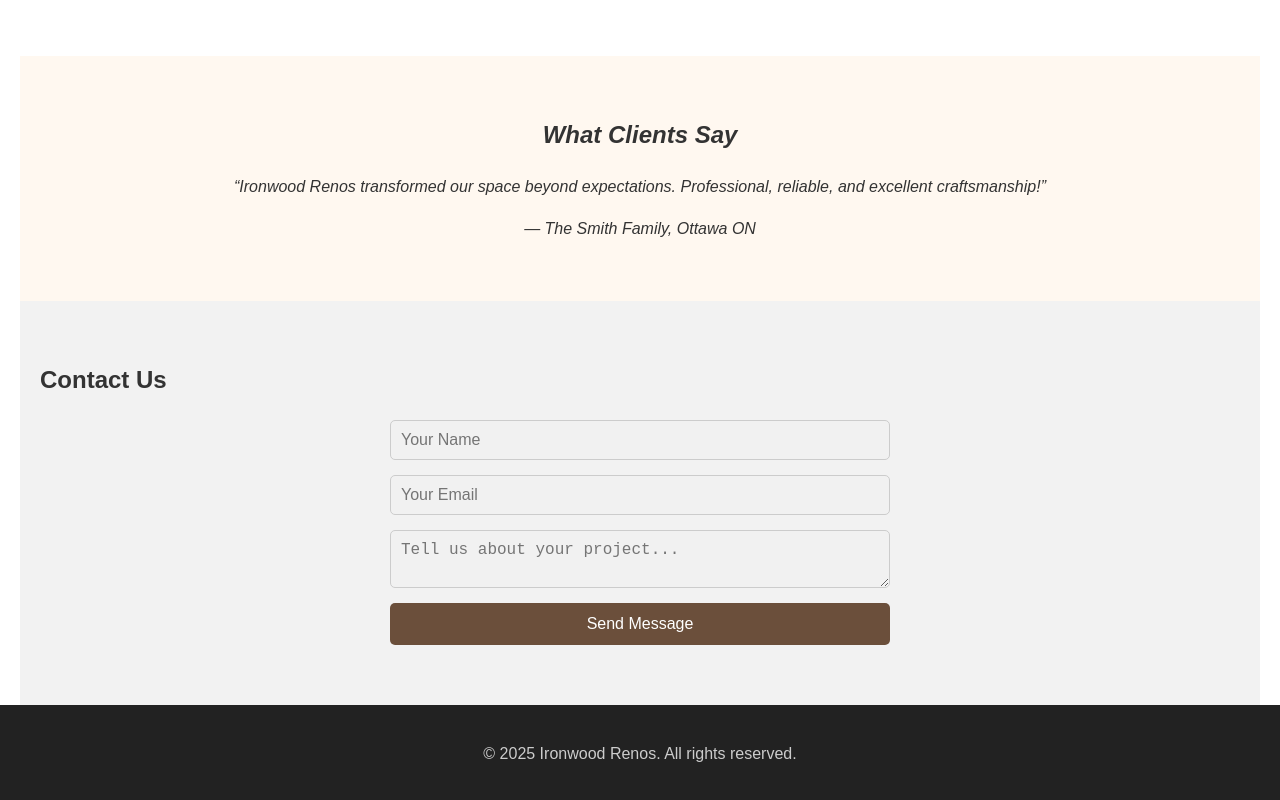
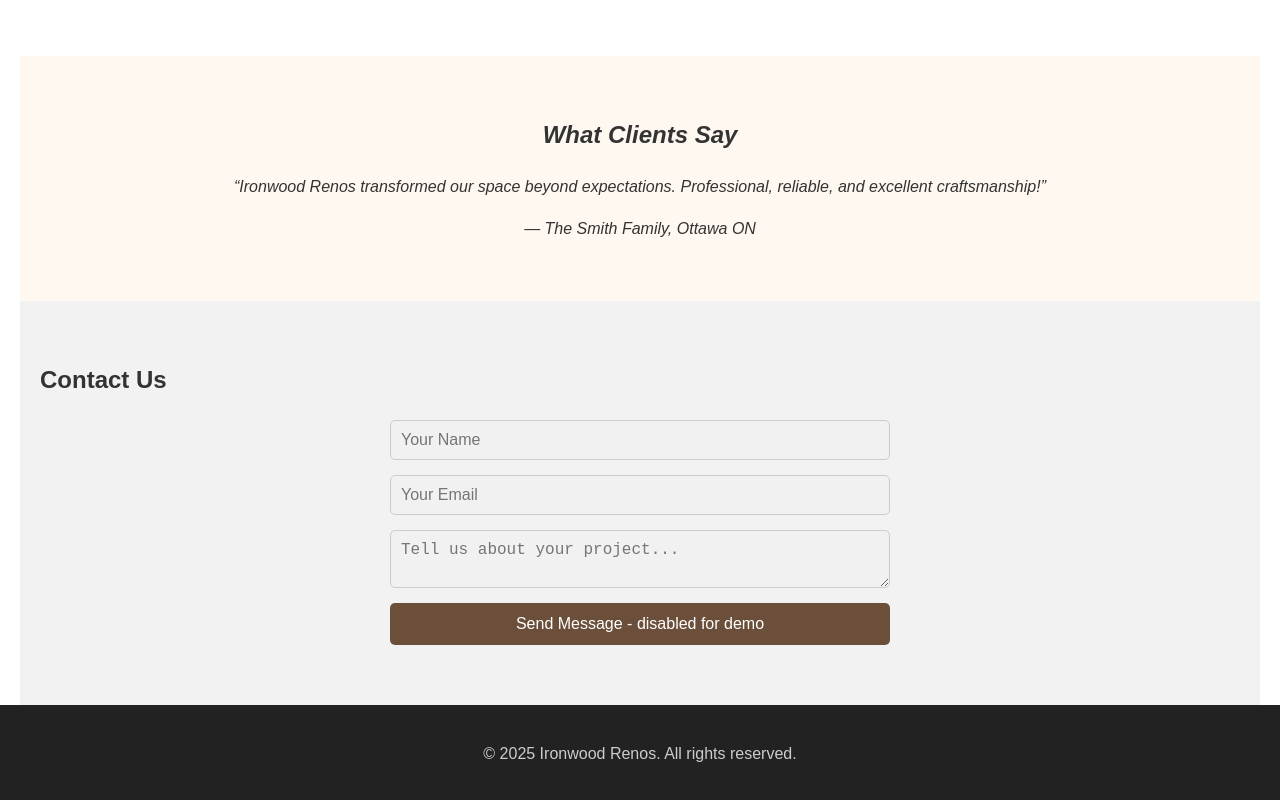
Before and after one commit to DJC339/ironwood-renos, a plain HTML site: page index.html in a window 1280 px wide. Shown: the part 1614-2414 px from the top of the page. Drawn offline with Linux system fonts and the light colour scheme.

Commit message:
amended send message button

```diff
--- a/index.html
+++ b/index.html
@@ -94,7 +94,7 @@
         <input type="text" placeholder="Your Name" disabled />
         <input type="email" placeholder="Your Email" disabled />
         <textarea placeholder="Tell us about your project..." disabled></textarea>
-        <button type="button" disabled>Send Message</button>
+        <button type="button" disabled>Send Message - disabled for demo</button>
       </form>
     </div>
   </section>
```
